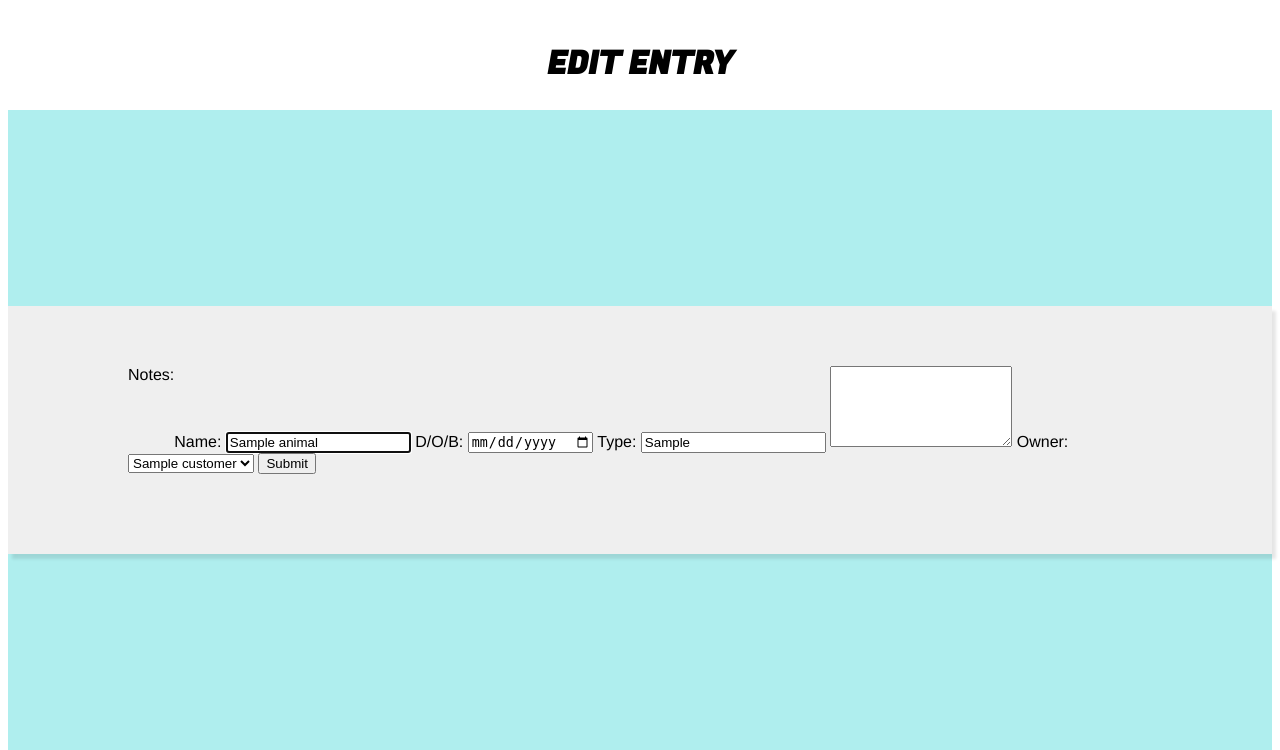
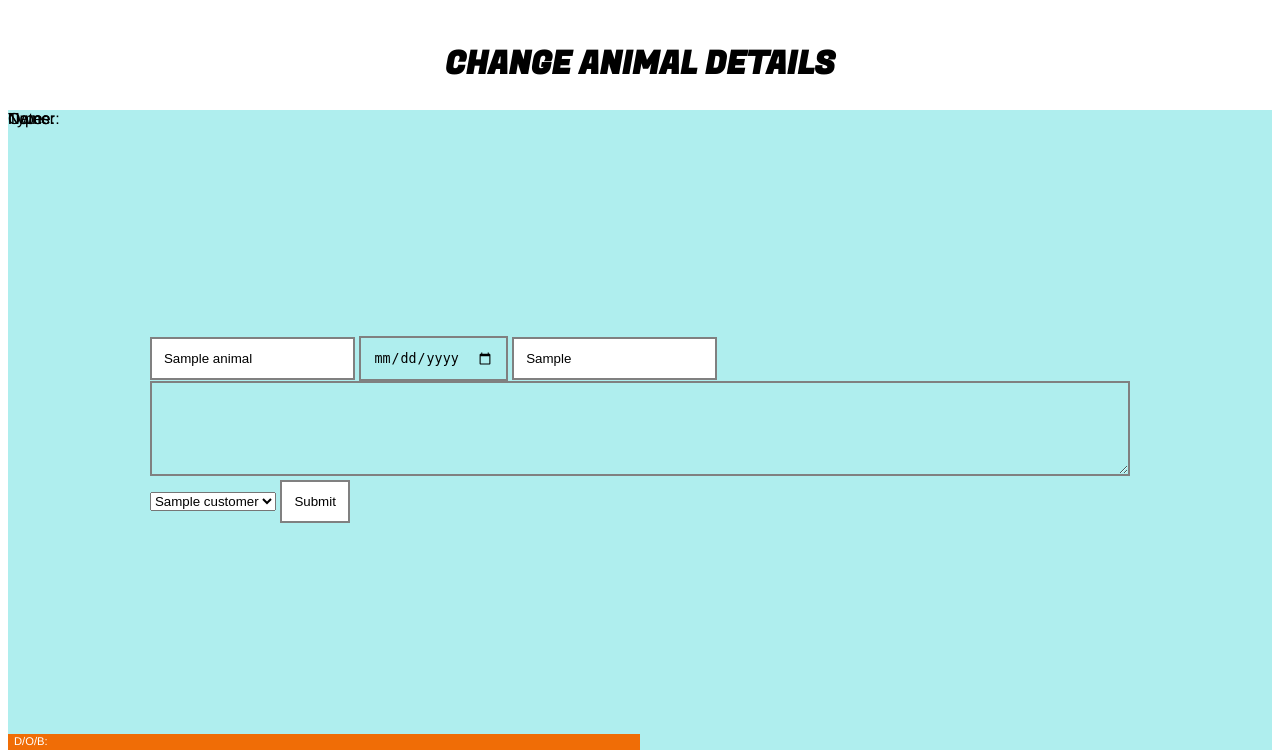
Before and after one commit to fraserjamieson/vet_project, a Flask app: page /animals/1/edit in a window 1280 px wide. Shown: the part 256-1006 px from the top of the page. Run offline with Flask 2, Linux system fonts and the light colour scheme; a database or web service that is not in the repository returns one stand-in record (values such as "Sample title"); some libraries are stand-ins or nearby versions.

Commit message:
change details css

```diff
--- a/console.py
+++ b/console.py
@@ -8,7 +8,7 @@ import repositories.customer_repository as customer_repository
 animal_repository.delete_all()
 customer_repository.delete_all()
 
-muran = Customer("Muran Battison", "07957941877", False)
+muran = Customer("Muran Battison", "07957941877")
 customer_repository.save(muran)
 
 zero = Animal("Zero", "13/10/2018", "Dog", "Visited to recieve yearly jab", muran)
@@ -24,7 +24,6 @@ res2= animal_repository.select_all()
 for customer in res:
     print(customer.__dict__)
 
-muran.registered_with_vet()
 customer_repository.update(muran)
 
 pdb.set_trace()
--- a/controllers/customers_controller.py
+++ b/controllers/customers_controller.py
@@ -1,4 +1,4 @@
-from flask import Flask, flash, render_template, Blueprint, redirect, request
+from flask import flash, render_template, Blueprint, redirect, request
 from models.animal import Animal
 from models.customer import Customer
 import repositories.animal_repository as animal_repository
@@ -48,7 +48,7 @@ def create_customer():
 @customers_blueprint.route("/customers/<id>/edit")
 def edit_customer(id):
     customer = customer_repository.select(id)
-    animals = animal_repository.select.all()
+    animals = animal_repository.select_all()
     return render_template("/customers/edit.html", title= "Edit Customer", customer = customer, all_animals = animals)
 
 # UPDATE
--- a/models/customer.py
+++ b/models/customer.py
@@ -1,12 +1,8 @@
 class Customer:
-    def __init__(self, name, contact_details, registered=False, id= None):
+    def __init__(self, name, contact_details, id= None):
         self.name = name
         self.contact_details = contact_details
-        self.registered = registered
         self.id = id
 
 
         # responsibility of this customer class is to model a customer, not communicate with the database, this is the repositiories concern.
-
-    def registered_with_vet(self):
-        self.registered = True
--- a/repositories/customer_repository.py
+++ b/repositories/customer_repository.py
@@ -4,8 +4,8 @@ from models.animal import Animal
 import repositories.animal_repository as animal_repository
 
 def save(customer):
-    sql = "INSERT INTO customers (name, contact_details, registered) VALUES (%s, %s, %s) RETURNING *"
-    values = [customer.name, customer.contact_details, customer.registered]
+    sql = "INSERT INTO customers (name, contact_details) VALUES (%s, %s) RETURNING *"
+    values = [customer.name, customer.contact_details]
     results = run_sql(sql, values)
     id = results[0]['id']
     customer.id = id
@@ -18,7 +18,7 @@ def select_all():
     results = run_sql(sql)
 
     for row in results:
-        customer = Customer(row["name"],row["contact_details"],row["registered"], row["id"])
+        customer = Customer(row["name"],row["contact_details"], row["id"])
         customers.append(customer)
     return customers
 
@@ -29,7 +29,7 @@ def select(id):
     result = run_sql(sql, values)[0]
 
     if result is not None:
-        customer = Customer(result['name'], result['contact_details'], result['registered'], result['id'])
+        customer = Customer(result['name'], result['contact_details'], result['id'])
     return customer
 
 def delete_all():
@@ -42,8 +42,8 @@ def delete(id):
     run_sql(sql, values)
 
 def update(customer):
-    sql = "UPDATE customers SET (name, contact_details, registered) = (%s, %s, %s) WHERE id = %s"
-    values = [customer.name, customer.contact_details, customer.registered, customer.id]
+    sql = "UPDATE customers SET (name, contact_details) = (%s, %s) WHERE id = %s"
+    values = [customer.name, customer.contact_details, customer.id]
     run_sql(sql, values)
 
 def animals(customer_id):
--- a/static/style.css
+++ b/static/style.css
@@ -197,6 +197,7 @@
 
           .edit-page {
             display: flex;
+            flex-flow: row wrap;
             justify-content: center;
             align-items: center;
             height: 80%;
@@ -205,17 +206,92 @@
             margin: 0 auto;
           }
 
-          .edit-animal-form {
-            margin: 60px auto;
-            background-color: #efefef;
+          .form {
+            margin: 20px;
+           float: left;
+           background-color: #efefef;
             padding: 60px 120px 80px 120px;
             box-shadow: 4px 5px 3px rgba(0,0,0,0.1);
           }
 
-          .edit-animal-form > div {
-            padding: 2px;
+          form > div {
+            overflow: hidden;
+            border: 1px solid blueviolet;
+            position: relative;
           }
 
-          .noteslabel {
+          form > div > label {
+            position: absolute;
+          }
+
+          form.edit-animal-form label {
+            position: absolute;
+            top: 0;
+            bottom: 0;
+            left: 0;
+            width: 50%;
+            transition: 0.2s;
+          }
+
+          form.edit-animal-form input {
+            padding: 12px 12px 12px 12px;
+          }
+
+          form.edit-animal-form label {
+            top: 0;
+            bottom: 0;
+            left: 0;
+            width: 50%;
+          }
+
+          input:focus, textarea:focus {
+            padding: 4px 6px 20px 6px;
+          }
+
+          input:focus + label, textarea:focus + label {
+            top: 100%;
+            margin-top: -16px;
+          }
+
+          form.edit-animal-form input:focus + label {
+            top: 100%;
+            margin-top: -16px;
+            background: #f06d06;
+            color: white;
+            font-size: 70%;
+            padding: 1px 6px;
+            z-index: 2;
+            text-transform: uppercase;
+          }
+
+          form input:valid{
+            background: white;
+          }
+
+          form input {
+            width: auto;
+            border: 2px solid gray;
+            background: none;
+            position: relative;
+            top: 0;
+            left: 0;
+            z-index: 1;
+            padding: 8px 12px;
+            outline: 0;
+          }
+
+          form textarea {
+            width: 100%;
+            border: 2px solid gray;
+            background: none;
+            position: relative;
+            top: 0;
+            left: 0;
+            z-index: 1;
+            padding: 8px 12px;
+            outline: 0;
+          }
+
+          /* .noteslabel {
             float: left;
-          }
+          } */
--- a/templates/animals/edit.html
+++ b/templates/animals/edit.html
@@ -1,7 +1,7 @@
 {% extends "base.html" %}
 {% block content %}
 
-<h1 class="edit-header">EDIT ENTRY</h1>
+<h1 class="edit-header">CHANGE ANIMAL DETAILS</h1>
 
   <section class="edit-page">
 
@@ -17,18 +17,6 @@
 
           <label for="notes" class="noteslabel">Notes:</label>
           <textarea name="notes" rows="5" cols="20" id="notes" value="{{ animal.notes }}"  required></textarea>
-
-        <!--
-          <label for="vetenarian">Assign Vet:</label>
-            <select id="vetenarian" name="vetenarian_id">
-              {% for vetenarian in all_vetenarians %}
-
-                <option value="{{ vetenarian.id }}">
-                  {{ vetenarian.name }}
-                </option>
-
-              {% endfor %}
-            </select> -->
 
         <label for="customer">Owner:</label>
           <select id="customer" name="customer_id">
--- a/templates/customers/index.html
+++ b/templates/customers/index.html
@@ -14,8 +14,6 @@
         <input type="submit" value="Remove and delete this customer">
     </form>
     </h5>
-            <!-- form input to sent DELETE request to DB -->
-
 
     <section class="customer-items">
         {% for animal in all_animals %}
```
Also changed, not shown: templates/customers/edit.html (+26 -2 lines), templates/animals/index.html (indentation only). Lines whose indentation alone changed are shown as unchanged.
